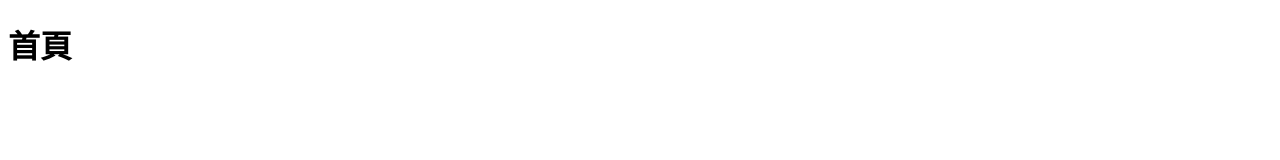
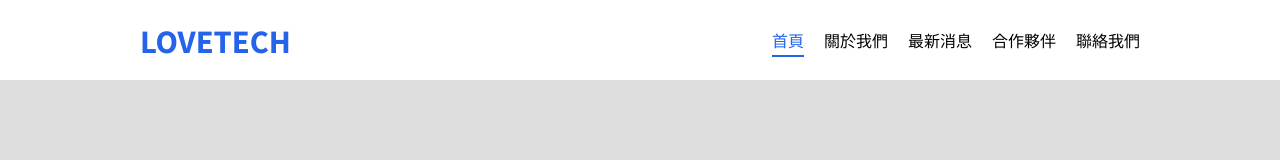
Before and after one commit to davidworker/20241217_project, a plain HTML site: page index.html in a window 1280 px wide. Drawn offline with Linux system fonts and the light colour scheme.

Commit message:
header 抽離

```diff
--- /dev/null
+++ b/assets/css/header.css
@@ -0,0 +1,45 @@
+.header {
+  height: var(--header-height);
+  background-color: var(--header-bg-color);
+}
+
+.header-inner {
+  display: flex;
+  justify-content: space-between;
+  align-items: center;
+  height: 100%;
+}
+
+.logo {
+  color: var(--primary-color);
+  font-size: 1.8rem;
+  font-weight: 800;
+}
+
+.menu-list {
+  display: flex;
+  align-items: center;
+  gap: 20px;
+}
+
+.menu-list li {
+  transition: color 0.3s;
+}
+
+.menu-list li:hover {
+  color: var(--primary-color);
+}
+
+.menu-list li.active {
+  color: var(--primary-color);
+  position: relative;
+}
+
+.menu-list li.active::after {
+  content: "";
+  position: absolute;
+  bottom: -5px;
+  left: 0;
+  border-bottom: 2px solid var(--primary-color);
+  width: 100%;
+}
--- /dev/null
+++ b/assets/css/main.css
@@ -0,0 +1,49 @@
+:root {
+  --default-font-size: 16px;
+  --container-width: 1000px;
+  --body-bg-color: #dedede;
+  --header-height: 80px;
+  --header-bg-color: #fff;
+  --primary-color: #2563eb;
+}
+
+*,
+*::after,
+*::before {
+  padding: 0;
+  margin: 0;
+  box-sizing: border-box;
+}
+
+a {
+  color: inherit;
+  text-decoration: none;
+}
+
+img {
+  max-width: 100%;
+}
+
+ul,
+ol {
+  list-style: none;
+}
+
+html,
+body {
+  scroll-behavior: smooth;
+  font-size: var(--default-font-size);
+}
+
+body {
+  font-family: "Noto Sans TC", sans-serif;
+  background-color: var(--body-bg-color);
+  font-weight: 400;
+}
+
+.container {
+  max-width: var(--container-width);
+  height: 100%;
+  margin: auto;
+  position: relative;
+}
--- /dev/null
+++ b/assets/js/main.js
@@ -0,0 +1,19 @@
+/**
+ * 載入指定路徑的 HTML 檔案
+ * @param {*} selector 載入的元素
+ * @param {*} filePath 載入的 HTML 檔案路徑
+ */
+const loadFile = async function (selector, filePath) {
+  let dom = document.querySelector(selector);
+  if (!dom) return;
+
+  try {
+    const request = await fetch(filePath);
+    const html = await request.text();
+    dom.innerHTML = html;
+  } catch (e) {
+    console.error(e);
+  }
+};
+
+loadFile("#header-block", "./components/header.html");
--- /dev/null
+++ b/components/header.html
@@ -0,0 +1,16 @@
+<header class="header">
+  <div class="container">
+    <div class="header-inner">
+      <div class="logo"><a href="index.html">LOVETECH</a></div>
+      <div class="menu">
+        <ul class="menu-list">
+          <li class="active"><a href="index.html">首頁</a></li>
+          <li><a href="about.html">關於我們</a></li>
+          <li><a href="news.html">最新消息</a></li>
+          <li><a href="partner.html">合作夥伴</a></li>
+          <li><a href="contact.html">聯絡我們</a></li>
+        </ul>
+      </div>
+    </div>
+  </div>
+</header>
--- a/index.html
+++ b/index.html
@@ -4,8 +4,17 @@
     <meta charset="UTF-8" />
     <meta name="viewport" content="width=device-width, initial-scale=1.0" />
     <title>首頁</title>
+    <link rel="preconnect" href="https://fonts.googleapis.com" />
+    <link rel="preconnect" href="https://fonts.gstatic.com" crossorigin />
+    <link
+      href="https://fonts.googleapis.com/css2?family=Noto+Sans+TC:wght@100..900&display=swap"
+      rel="stylesheet"
+    />
+    <link rel="stylesheet" href="./assets/css/main.css" />
+    <link rel="stylesheet" href="./assets/css/header.css" />
   </head>
   <body>
-    <h1>首頁</h1>
+    <div id="header-block"></div>
   </body>
+  <script type="module" src="./assets/js/main.js"></script>
 </html>
```
Also changed, not shown: about.html (+10 -1 lines), website.json (+11 -3 lines).
